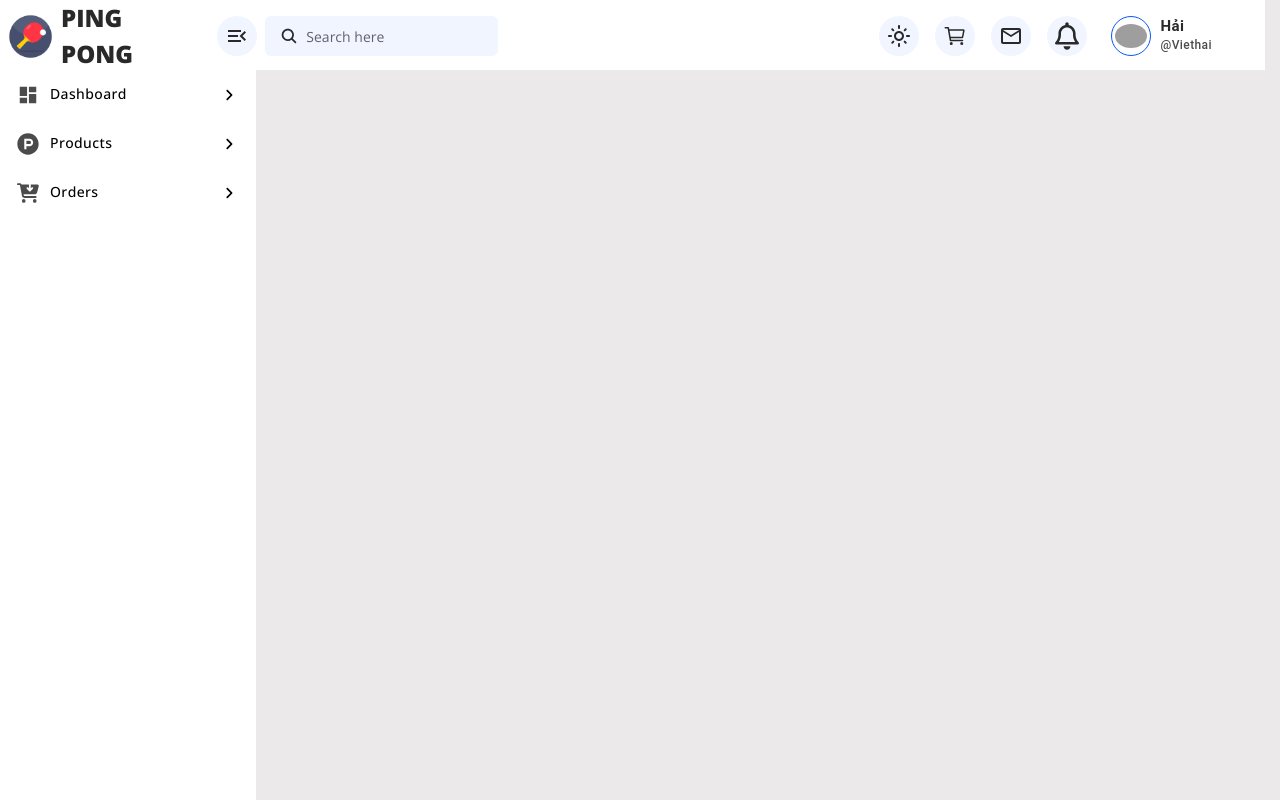
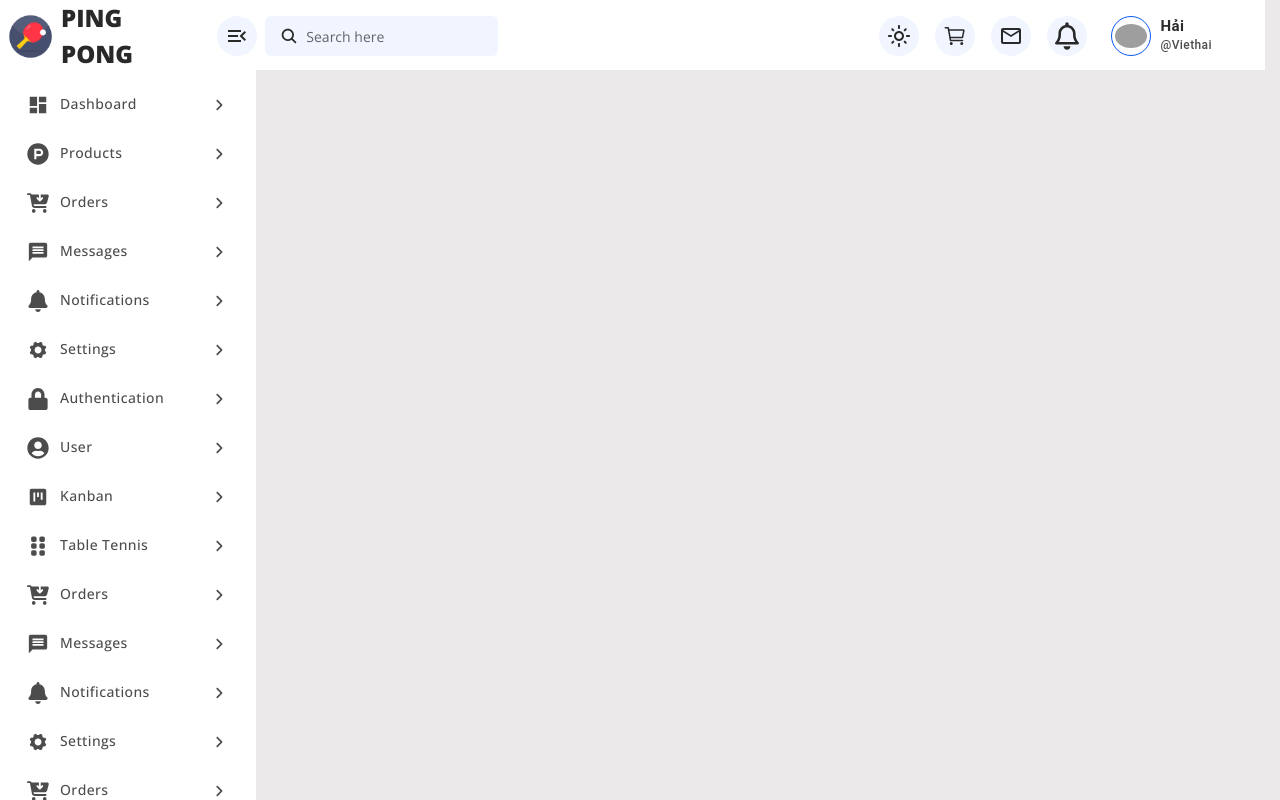
Before and after one commit to KINGDOMNVHAI/bongban-fe, a React (Create React App) app: page / in a window 1280 px wide. Built offline with nearby package versions, Linux system fonts and the light colour scheme; grey boxes are pictures that could not be loaded.

Commit message:
Design scrollbar of sidebar

```diff
--- a/src/App.css
+++ b/src/App.css
@@ -58,12 +58,19 @@ header button.rounded-circle:hover svg {color: #0858f7 !important; transition: a
 .text-sky {color: #0858f7 !important}
 
 .main .sidebarWrapper {width: 20%; flex: 0 0 20%; transition: all 0.3s ease-in-out;}
-.main .sidebarWrapper .sidebar {width: 20%; height: 100vh; position: fixed; top: 70px; left: 0px; background: #FFF;}
-.main .sidebarWrapper .sidebar ul {margin-bottom: 0px;}
+.main .sidebarWrapper .sidebar {width: 20%; height: 100vh; max-height: calc(100%-70px); position: fixed; top: 70px; left: 0px; background: #FFF; overflow-y: scroll; overflow-x: hidden; padding-bottom: 40px;}
+
+.main .sidebarWrapper .sidebar::-webkit-scrollbar {width: 3px !important;}
+.main .sidebarWrapper .sidebar::-webkit-scrollbar-thumb {background: transparent !important;}
+.main .sidebarWrapper:hover .sidebar::-webkit-scrollbar {background: #0858f7 !important;}
+
+.main .sidebarWrapper .sidebar ul {margin-bottom: 0px; padding: 10px 15px;}
 .main .sidebarWrapper .sidebar ul li {list-style: none;}
-.main .sidebarWrapper .sidebar ul li button {color: #000; text-align: left; justify-content: left; border-radius: 0px !important;
-  padding: 12px 15px !important; font-weight: 500 !important; font-family: "Open Sans", sans-serif !important;
+.main .sidebarWrapper .sidebar ul li button {color: rgba(0, 0, 0, 0.7); text-align: left; justify-content: left; border-radius: 10px !important;
+  padding: 12px 10px !important; font-weight: 500 !important; font-family: "Open Sans", sans-serif !important;
   align-items: center; text-transform: capitalize !important;}
+  .main .sidebarWrapper .sidebar ul li button:hover {background: #f1f1f1 !important;}
+  .main .sidebarWrapper .sidebar ul li button * {color: rgba(0, 0, 0, 0.7);}
 .main .sidebarWrapper .sidebar ul li button .icon {display: flex; align-items: center; justify-content: center; width: 25px; height: 25px; margin-right: 10px;}
-.main .sidebarWrapper .sidebar ul li button .icon svg {color: #000; opacity: 0.7; font-size: 22px;}
+.main .sidebarWrapper .sidebar ul li button .icon svg {font-size: 22px;}
 .main .sidebarWrapper .sidebar ul li button .arrow {margin-left: auto; display: flex; align-items: center; justify-content: center; width: 25px; height: 25px;}
--- a/src/components/Sidebar/index.js
+++ b/src/components/Sidebar/index.js
@@ -1,8 +1,8 @@
 import Button from '@mui/material/Button';
-import { FaProductHunt } from "react-icons/fa";
-import { FaAngleRight, FaCartArrowDown } from "react-icons/fa6";
-import { MdDashboard } from "react-icons/md";
-import { IoCartOutline } from "react-icons/io5";
+import { FaProductHunt, FaLock, FaUserCircle } from "react-icons/fa";
+import { FaAngleRight, FaCartArrowDown, FaBell, FaGripVertical } from "react-icons/fa6";
+import { MdDashboard, MdMessage, MdViewKanban } from "react-icons/md";
+import { IoIosSettings } from "react-icons/io";
 
 const Sidebar = () => {
     return (
@@ -30,6 +30,139 @@ const Sidebar = () => {
                         <span className='arrow'><FaAngleRight/></span>
                         </Button>
                     </li>
+                    <li>
+                        <Button className='w-100'>
+                        <span className='icon'><MdMessage/></span>
+                        Messages
+                        <span className='arrow'><FaAngleRight/></span>
+                        </Button>
+                    </li>
+                    <li>
+                        <Button className='w-100'>
+                        <span className='icon'><FaBell/></span>
+                        Notifications
+                        <span className='arrow'><FaAngleRight/></span>
+                        </Button>
+                    </li>
+                    <li>
+                        <Button className='w-100'>
+                        <span className='icon'><IoIosSettings/></span>
+                        Settings
+                        <span className='arrow'><FaAngleRight/></span>
+                        </Button>
+                    </li>
+                    <li>
+                        <Button className='w-100'>
+                        <span className='icon'><FaLock/></span>
+                        Authentication
+                        <span className='arrow'><FaAngleRight/></span>
+                        </Button>
+                    </li>
+                    <li>
+                        <Button className='w-100'>
+                        <span className='icon'><FaUserCircle/></span>
+                        User
+                        <span className='arrow'><FaAngleRight/></span>
+                        </Button>
+                    </li>
+                    <li>
+                        <Button className='w-100'>
+                        <span className='icon'><MdViewKanban/></span>
+                        Kanban
+                        <span className='arrow'><FaAngleRight/></span>
+                        </Button>
+                    </li>
+                    <li>
+                        <Button className='w-100'>
+                        <span className='icon'><FaGripVertical /></span>
+                        Table Tennis
+                        <span className='arrow'><FaAngleRight/></span>
+                        </Button>
+                    </li>
+                    <li>
+                        <Button className='w-100'>
+                        <span className='icon'><FaCartArrowDown/></span>
+                        Orders
+                        <span className='arrow'><FaAngleRight/></span>
+                        </Button>
+                    </li>
+                    <li>
+                        <Button className='w-100'>
+                        <span className='icon'><MdMessage/></span>
+                        Messages
+                        <span className='arrow'><FaAngleRight/></span>
+                        </Button>
+                    </li>
+                    <li>
+                        <Button className='w-100'>
+                        <span className='icon'><FaBell/></span>
+                        Notifications
+                        <span className='arrow'><FaAngleRight/></span>
+                        </Button>
+                    </li>
+                    <li>
+                        <Button className='w-100'>
+                        <span className='icon'><IoIosSettings/></span>
+                        Settings
+                        <span className='arrow'><FaAngleRight/></span>
+                        </Button>
+                    </li>
+                    <li>
+                        <Button className='w-100'>
+                        <span className='icon'><FaCartArrowDown/></span>
+                        Orders
+                        <span className='arrow'><FaAngleRight/></span>
+                        </Button>
+                    </li>
+                    <li>
+                        <Button className='w-100'>
+                        <span className='icon'><MdMessage/></span>
+                        Messages
+                        <span className='arrow'><FaAngleRight/></span>
+                        </Button>
+                    </li>
+                    <li>
+                        <Button className='w-100'>
+                        <span className='icon'><FaBell/></span>
+                        Notifications
+                        <span className='arrow'><FaAngleRight/></span>
+                        </Button>
+                    </li>
+                    <li>
+                        <Button className='w-100'>
+                        <span className='icon'><IoIosSettings/></span>
+                        Settings
+                        <span className='arrow'><FaAngleRight/></span>
+                        </Button>
+                    </li>
+                    <li>
+                        <Button className='w-100'>
+                        <span className='icon'><FaCartArrowDown/></span>
+                        Orders
+                        <span className='arrow'><FaAngleRight/></span>
+                        </Button>
+                    </li>
+                    <li>
+                        <Button className='w-100'>
+                        <span className='icon'><MdMessage/></span>
+                        Messages
+                        <span className='arrow'><FaAngleRight/></span>
+                        </Button>
+                    </li>
+                    <li>
+                        <Button className='w-100'>
+                        <span className='icon'><FaBell/></span>
+                        Notifications
+                        <span className='arrow'><FaAngleRight/></span>
+                        </Button>
+                    </li>
+                    <li>
+                        <Button className='w-100'>
+                        <span className='icon'><IoIosSettings/></span>
+                        Settings
+                        <span className='arrow'><FaAngleRight/></span>
+                        </Button>
+                    </li>
                 </ul>
             </div>
         </>
```
Also changed, not shown: document/huongdan.txt.
